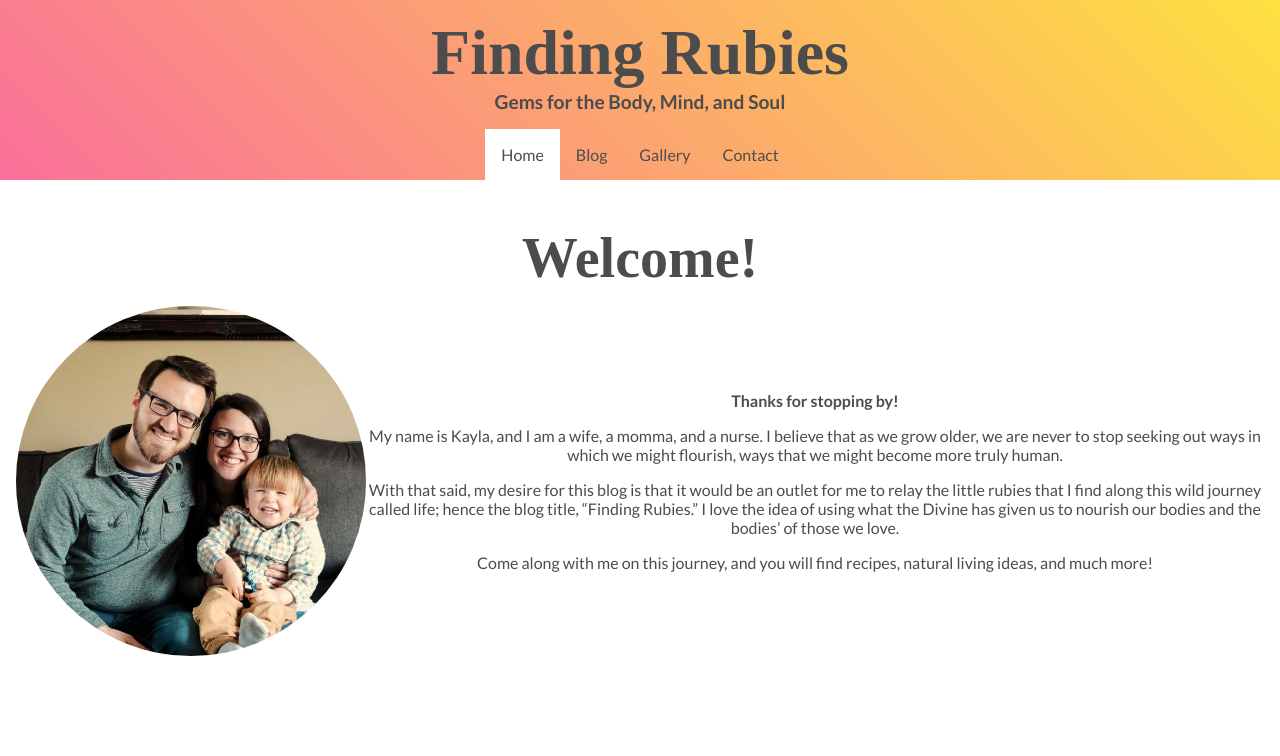
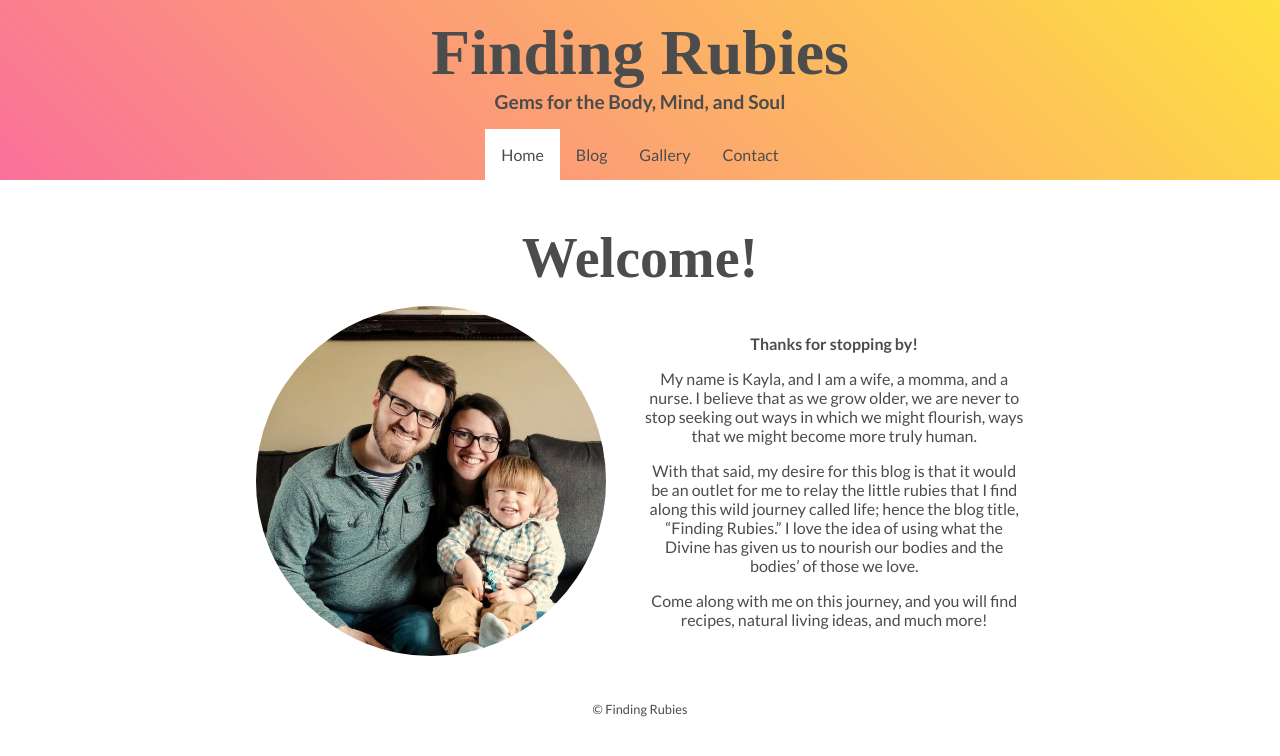
Before and after one commit to calebspindler/react-api-project, a React (Create React App) app: page / in a window 1280 px wide. Shown: the top 756 px of the page. Built offline with nearby package versions, Linux system fonts and the light colour scheme; a web font is replaced by a local one.

Commit message:
added footer to home page, added more css to make front page more responsive, and cleaned up my notes

```diff
--- a/src/components/App.js
+++ b/src/components/App.js
@@ -13,6 +13,7 @@ import Gallery from './Gallery';
 import Contact from './Contact';
 import NotFound from './NotFound';
 
+// React-router for a bookmarkable and shareable navigation
 const App = () => (
   <BrowserRouter>
     <div className="App">
--- a/src/components/Blog.js
+++ b/src/components/Blog.js
@@ -14,7 +14,7 @@ class Blog extends React.Component {
       loading: true,
     }
   }
-// Fetch WordPress API blog posts; eventually I want to bring in <LoadingSpinner />
+// Fetch WordPress API blogs from Posts endpoint
   componentDidMount() {
     let API = "http://findingrubies.com/wp-json/wp/v2/posts?per_page=100";
     fetch(API)
@@ -27,7 +27,7 @@ class Blog extends React.Component {
       });
   }
 
-// Render button for blogs to print to DOM
+// Render blog posts (title, date, and copy) to DOM
 // Need to fix date styling
   render () {
     let blogs;
--- a/src/components/Contact.js
+++ b/src/components/Contact.js
@@ -1,10 +1,11 @@
 import React from 'react';
 
+// Contact Component with a clickable email address.
 const Contact = () => (
   <div className="main-content">
     <div id="contact">
       <h2>Contact</h2>
-      <p>I'd love to hear from you! Shoot me an email by <a href="mailto:findingrubies@gmail.com">clicking here</a>!</p>
+      <p>I'd love to hear from you! Shoot me an email by <a id="email" href="mailto:findingrubies@gmail.com">clicking here</a>!</p>
     </div>
   </div>
 );
--- a/src/components/Footer.js
+++ b/src/components/Footer.js
@@ -1,5 +1,6 @@
 import React from 'react';
 
+// Footer Component with copyright mark and blog name
 const Footer = props =>
   <footer>
     <p>© Finding Rubies</p>
--- a/src/components/Gallery.js
+++ b/src/components/Gallery.js
@@ -5,7 +5,7 @@ import React from 'react';
 // Components
 import LoadingSpinner from './LoadingSpinner'
 
-// State is holding both the array of images received from API and a loading boolean that is a placeholder until the images load in
+// State is holding both the array of images received from API (gallery) and a loading boolean that is a placeholder until the images load in
 class Gallery extends React.Component {
   constructor () {
     super()
@@ -14,7 +14,7 @@ class Gallery extends React.Component {
       loading: true,
     }
   }
-// Fetch WordPress API image posts; eventually I want to bring in <LoadingSpinner />
+// Fetch WordPress API images from Media endpoint
   componentDidMount() {
     let API = "http://findingrubies.com/wp-json/wp/v2/media";
     fetch(API)
--- a/src/components/Header.js
+++ b/src/components/Header.js
@@ -1,6 +1,7 @@
 import React from 'react';
 import { NavLink } from 'react-router-dom';
 
+// Header Component with blog name, slogan, and nav
 const Header = props =>
   <header>
     <div>
--- a/src/components/Home.js
+++ b/src/components/Home.js
@@ -1,6 +1,8 @@
 import React from 'react';
 import FamilyPhoto from '../img/family.jpg';
+import Footer from './Footer'
 
+// Home/about Component with a picture and copy about blog.
 const Home = () => (
   <div className="main-content">
     <h2>Welcome!</h2>
@@ -17,6 +19,7 @@ const Home = () => (
         <p>Come along with me on this journey, and you will find recipes, natural living ideas, and much more!</p>
       </div>
     </div>
+    <Footer />
   </div>
 );
 
--- a/src/components/LoadingSpinner.js
+++ b/src/components/LoadingSpinner.js
@@ -1,6 +1,7 @@
 import React from 'react';
 import SpinnerImage from '../img/loading.gif';
 
+// Loading spinner Component that acts as a placeholder until the API loads
 const LoadingSpinner = () => (
   <div class="main-content">
     <div id="loading-spinner">
--- a/src/components/NotFound.js
+++ b/src/components/NotFound.js
@@ -1,5 +1,6 @@
 import React from 'react';
 
+// 404 Component acknowledging that the page is not found.
 const NotFound = () => (
   <div className="main-content">
     <h2>Page Not Found</h2>
--- a/src/css/App.css
+++ b/src/css/App.css
@@ -141,6 +141,9 @@ img {
 }
 
 /* Contact */
+#email {
+  color: #FA709A;
+}
 
 /* Gallery */
 .gallery-image {
@@ -161,5 +164,5 @@ img {
 footer {
   text-align: center;
   font-size: 0.8rem;
-  margin: 1rem;
+  margin-top: 1rem;
 }
--- a/src/css/Responsive.css
+++ b/src/css/Responsive.css
@@ -1,4 +1,14 @@
 /************ MEDIA QUERIES ************/
+
+/* =================
+ MEDIA QUERY >425px
+==================== */
+
+@media screen and (min-width: 425px) {
+  #home-copy {
+    margin: 0 10%;
+  }
+}
 
 /* =================
  MEDIA QUERY >745px
@@ -13,6 +23,10 @@
   }
   #home {
     flex-direction: row;
+    max-width: 800px;
+  }
+  #home-copy {
+    margin: 0 0 0 5%;
   }
   .gallery {
     padding: 0 25% 0 25%;
```
Also changed, not shown: 1 other file (tests, documents, lock files or other folders).
